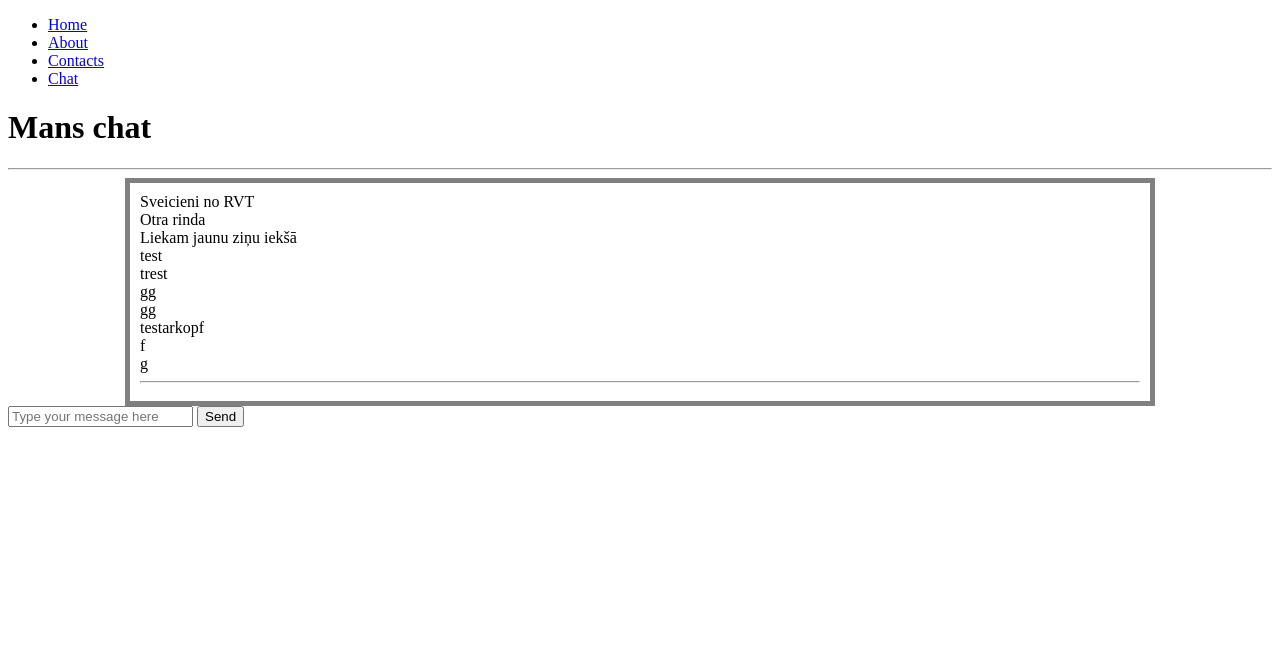
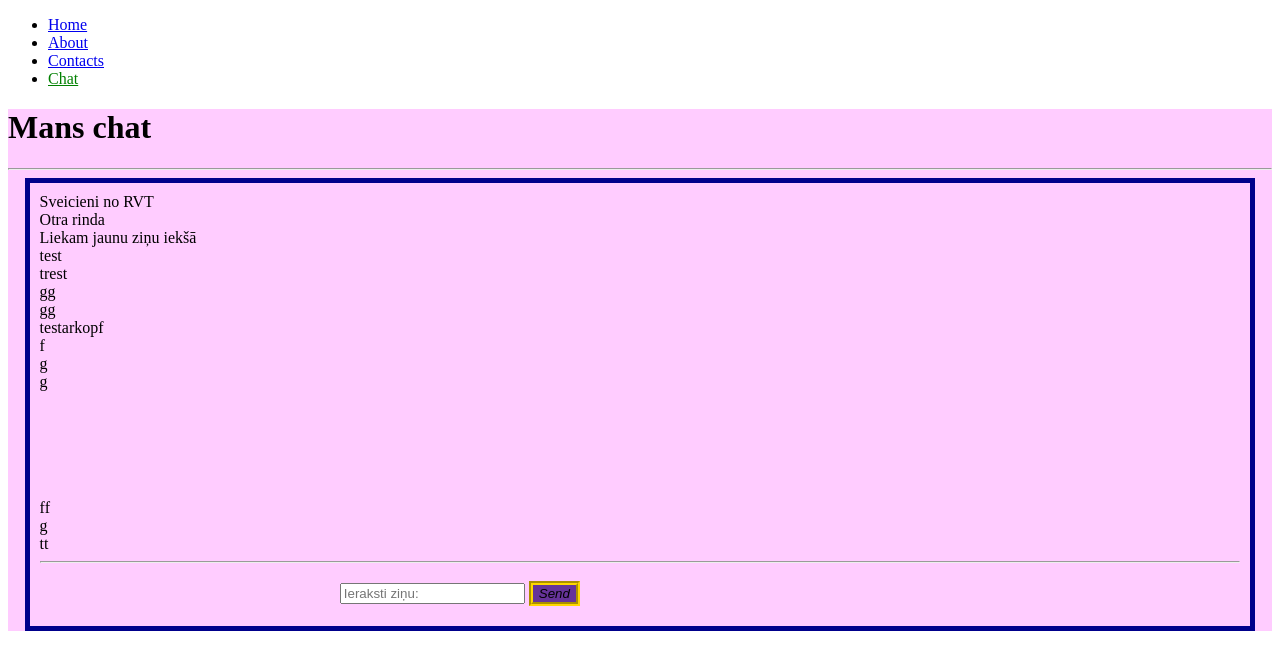
Before and after one commit to KristiaansRiekstins/chatprojekts2, a Flask app: page / in a window 1280 px wide. Shown: the top 670 px of the page. Run offline with Flask 2, Linux system fonts and the light colour scheme; some libraries are stand-ins or nearby versions.

Commit message:
es centos izveidot chat dizainu ar bootstrap. (-)

```diff
--- a/chats.txt
+++ b/chats.txt
@@ -8,3 +8,13 @@ gg
 testarkopf
 f
 g
+g
+
+
+
+
+
+
+ff
+g
+tt
--- a/static/css/main.css
+++ b/static/css/main.css
@@ -1,7 +1,37 @@
 .box{
-width: 1000px;
-max-height: 100%;
-padding: 10px;
-border: 5px solid gray;
-margin: auto;
+    max-width: 95%;
+    max-height: 100%;
+    padding: 10px;
+    border: 5px solid darkblue;
+    margin: auto;
 }
+
+.active > a{
+    color: green;
+}
+
+.input{
+    margin: auto;
+    color: royalblue;
+    padding: 10px;
+    width: 50%;
+}
+
+.sutitpoga{
+    margin-left: 10px;
+    background: red
+}
+
+.col-2{
+    border: 5px solid darkblue;
+}
+
+.myBtn {
+    background-color: rebeccapurple;
+    font-style: italic;
+    border: 4px groove gold;
+}
+
+.ievade{
+    color: darkblue;
+}
--- a/templates/chats.html
+++ b/templates/chats.html
@@ -4,20 +4,29 @@
 
 {% block izvelne %}
     <body onload="lasiChatu();" class="body">
+
+        <div class="container">
+            <div class="row">
+
+
+                <div class="col-md-2 col-sm-6 col-1" style="background-color:#ffccff">
+
+
                     <h1>Mans chat</h1>
                     <hr />
                     <div class="box">
                         <div id="chats">
                         </div>
-
                     <hr />
-        </div>
-            <div>
-                <input id="zinja" placeholder="Type your message here" type="text">
-                <button onClick="suutiZinju();" type="button">Send</button>
+                        <div class="input">
+                            <input class="ievade"id="zinja" placeholder="Ieraksti ziņu: " type="text">
+                            <button class="btn btn-success myBtn" role="button" onClick="suutiZinju();" type="submit">Send</button>
                         </div>
                     </div>
                     <script src="{{ url_for('static', filename='chats.js') }}"></script>
+                </div>
+            </div>
+        </div>
     </body>
 
     </html>
```
Lines whose indentation alone changed are shown as unchanged.
